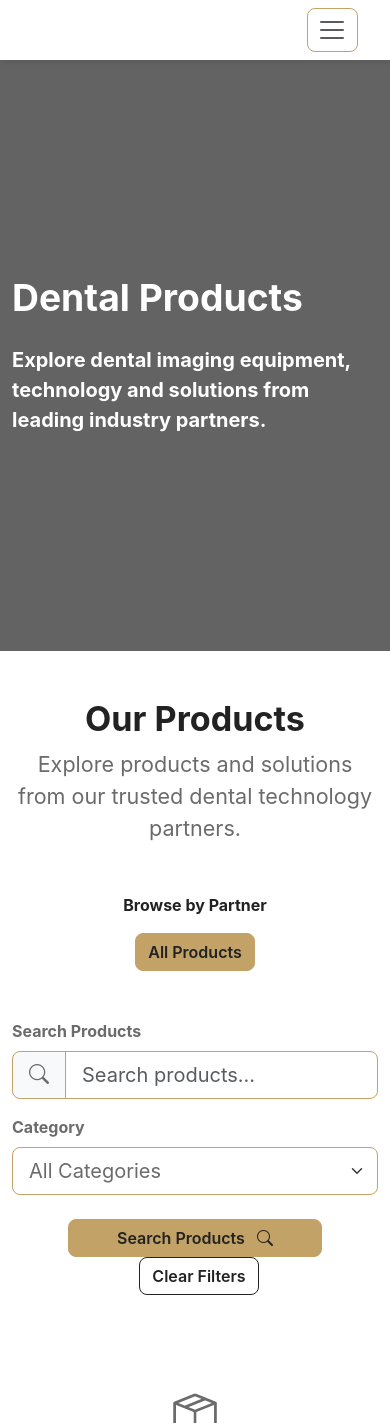
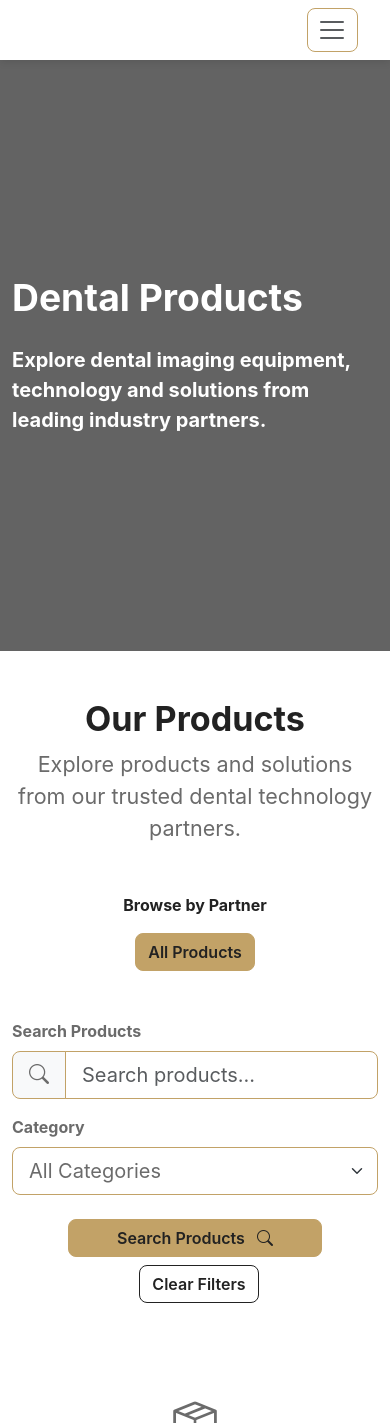
Before and after one commit to Daniel0Marsh/dental-dynamix, a Django app: page /partners/products/ in a window 390 px wide. Shown: the top 1423 px of the page. Run offline with Django 5.2, Linux system fonts and the light colour scheme; data that the repository does not hold is empty; some libraries are stand-ins or nearby versions.

Commit message:
fix: adjust button icon spacing for improved alignment in products page

```diff
--- a/source/home/static/base.css
+++ b/source/home/static/base.css
@@ -514,7 +514,7 @@ body {
 
     .navbar .navbar-brand img {
         display: block !important;
-        max-height: 40px !important;
+        max-height: 30px !important;
         width: auto;
         max-width: 75vw;
         object-fit: contain;
--- a/source/partners/templates/products.html
+++ b/source/partners/templates/products.html
@@ -373,7 +373,7 @@
                     class="btn btn-primary px-5"
                 >
                     Search Products
-                    <i class="bi bi-search ms-2 mb-0 mb-sm-3"></i>
+                    <i class="bi bi-search ms-2 mt-2 mt-sm-0 "></i>
                 </button>
 
 
@@ -381,7 +381,7 @@
 
                     <a
                         href="{{ partner.get_absolute_url }}"
-                        class="btn btn-outline-secondary ms-2"
+                        class="btn btn-outline-secondary ms-2 mt-2 mt-sm-0"
                     >
                         Clear Filters
                     </a>
@@ -390,7 +390,7 @@
 
                     <a
                         href="{% url 'partners:products' %}"
-                        class="btn btn-outline-secondary ms-2"
+                        class="btn btn-outline-secondary ms-2 mt-2 mt-sm-0"
                     >
                         Clear Filters
                     </a>
```
